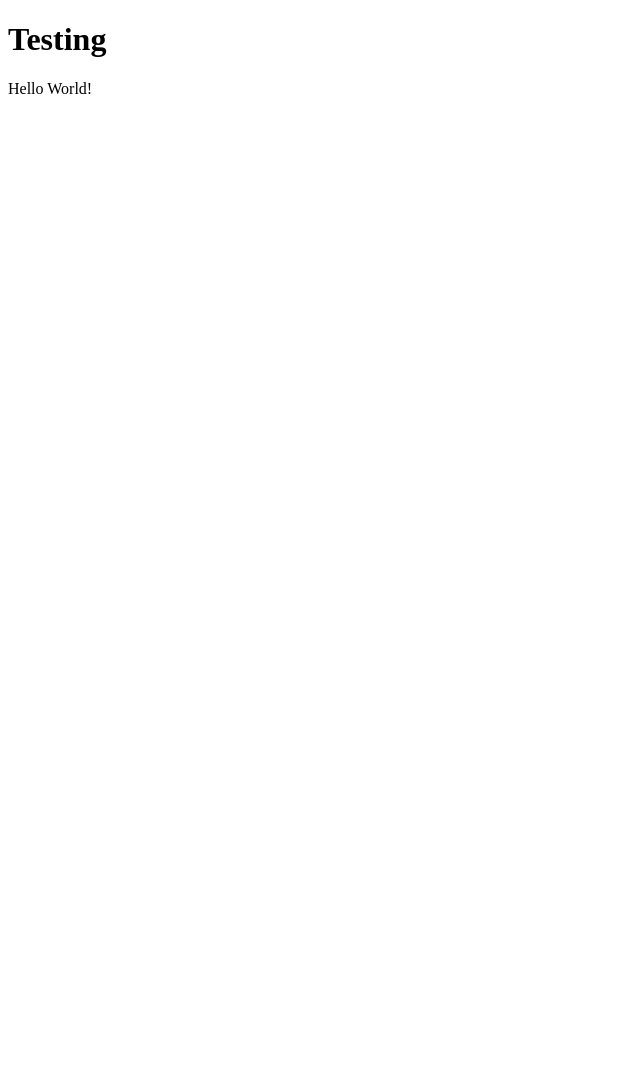
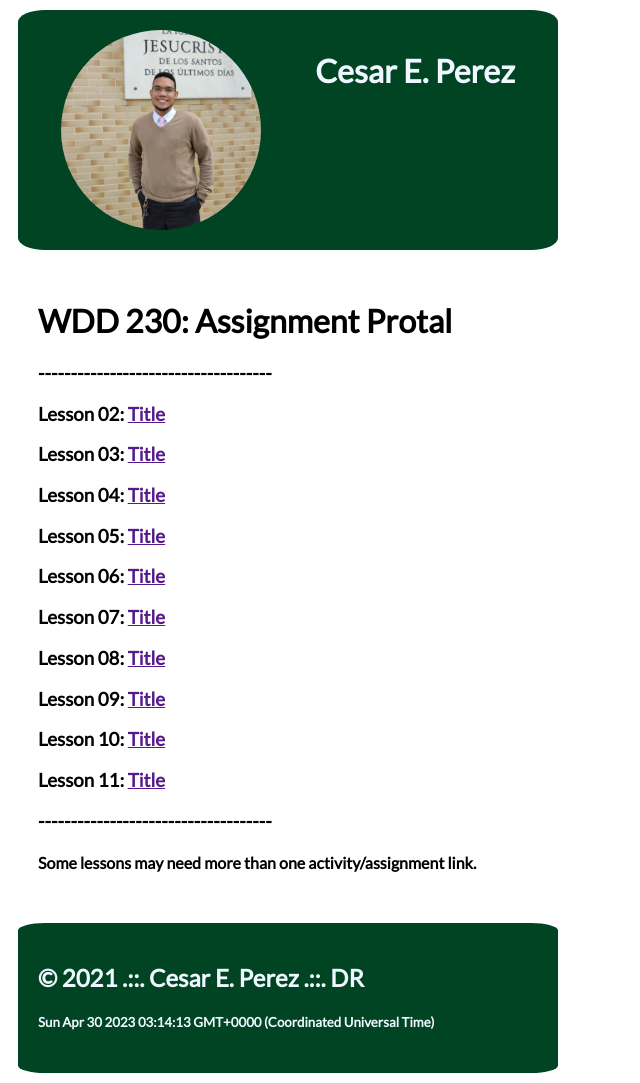
Before and after one commit to CesarPerez117/wdd230, a plain HTML site: page index.html in a window 1280 px wide. Shown: the whole page, without its empty margins (0-640 px from the left). Before the commit the page ends 800 px from the top, so only its background shows below. Drawn offline with Linux system fonts and the light colour scheme.

Commit message:
main page

```diff
--- a/index.html
+++ b/index.html
@@ -4,10 +4,35 @@
     <meta charset="UTF-8">
     <meta http-equiv="X-UA-Compatible" content="IE=edge">
     <meta name="viewport" content="width=device-width, initial-scale=1.0">
-    <title>Test</title>
+    <title>Home Page - Cesar Perez</title>
+    <link rel="stylesheet" href="styles/index.css">
 </head>
 <body>
-    <h1>Testing</h1>
-    <footer>Hello World!</footer>
+    <header>
+        <img class="profile" src="images/profile.jpg" alt="Cesar Profile Photo">
+        <h1 id="name">Cesar E. Perez</h1>
+    </header>
+    <main> <!-- I feel more confortable using all the headinds availables -->
+        <h1>WDD 230: Assignment Protal</h1>
+        <h3>------------------------------------</h3>
+        <h3>Lesson 02: <a href="">Title</a></h3>
+        <h3>Lesson 03: <a href="">Title</a></h3>
+        <h3>Lesson 04: <a href="">Title</a></h3>
+        <h3>Lesson 05: <a href="">Title</a></h3>
+        <h3>Lesson 06: <a href="">Title</a></h3>
+        <h3>Lesson 07: <a href="">Title</a></h3>
+        <h3>Lesson 08: <a href="">Title</a></h3>
+        <h3>Lesson 09: <a href="">Title</a></h3>
+        <h3>Lesson 10: <a href="">Title</a></h3>
+        <h3>Lesson 11: <a href="">Title</a></h3>
+        <h3>------------------------------------</h3>
+
+        <h4>Some lessons may need more than one activity/assignment link.</h4>
+    </main>
+    <footer>
+        <h2>&copy; 2021 .::. Cesar E. Perez .::. DR</h2>
+        <h5 id="update"></h5>
+    </footer>
+    <script src="javascript/index.js"></script>
 </body>
 </html>
--- /dev/null
+++ b/javascript/index.js
@@ -0,0 +1,4 @@
+
+let nLastModif = Date(document.lastModified);
+
+document.querySelector('#update').textContent = nLastModif;
--- /dev/null
+++ b/styles/index.css
@@ -0,0 +1,48 @@
+@import url('https://fonts.googleapis.com/css2?family=Lato&family=Oswald&display=swap');
+
+
+body {
+    color: black;
+    font-family: 'Lato', sans-serif;
+    align-items: center;
+}
+.profile {
+    width: 200px;
+    height: 200px;
+    border-radius: 50%;
+}
+
+/*header*/
+header {
+    width: 500px;
+    background-color: rgb(1, 68, 35);
+    display: grid;
+    grid-template-columns: 13em;
+    margin: 10px;
+    padding: 20px;
+    border-radius: 5%;
+    justify-content:space-around;
+
+}
+#name {
+    grid-column: 2/2;
+    grid-row: 1/2;
+    color: aliceblue;
+}
+
+/*main*/
+main {
+    margin: 10px;
+    padding: 20px;
+}
+
+/*footer*/
+footer {
+    width: 500px;
+    color: aliceblue;
+    background-color: rgb(1, 68, 35);
+    margin: 10px;
+    padding: 20px;
+    border-radius: 5%;
+    justify-content:space-around;
+}
```
Also changed, not shown: images/profile.jpg (added).
